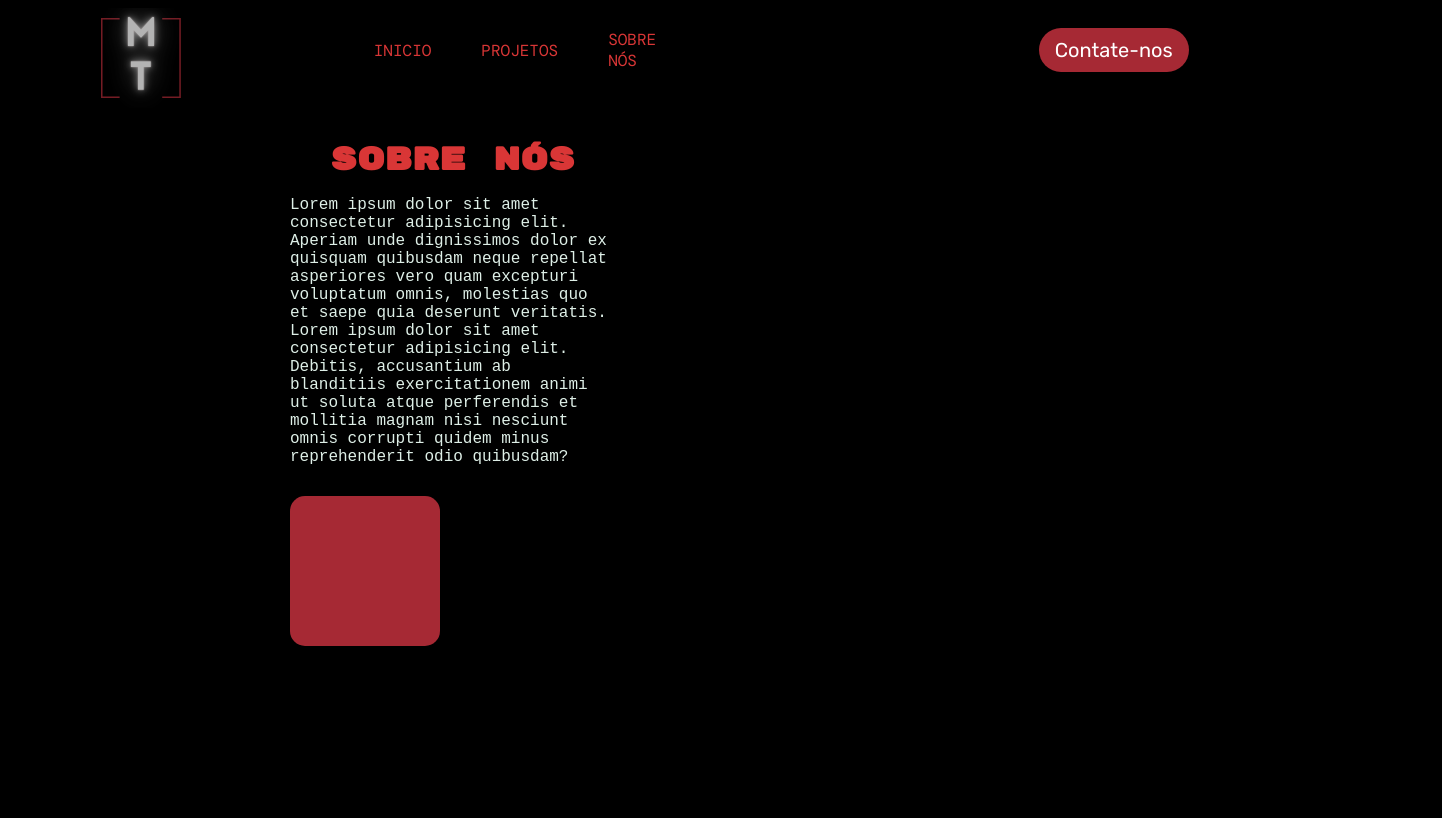
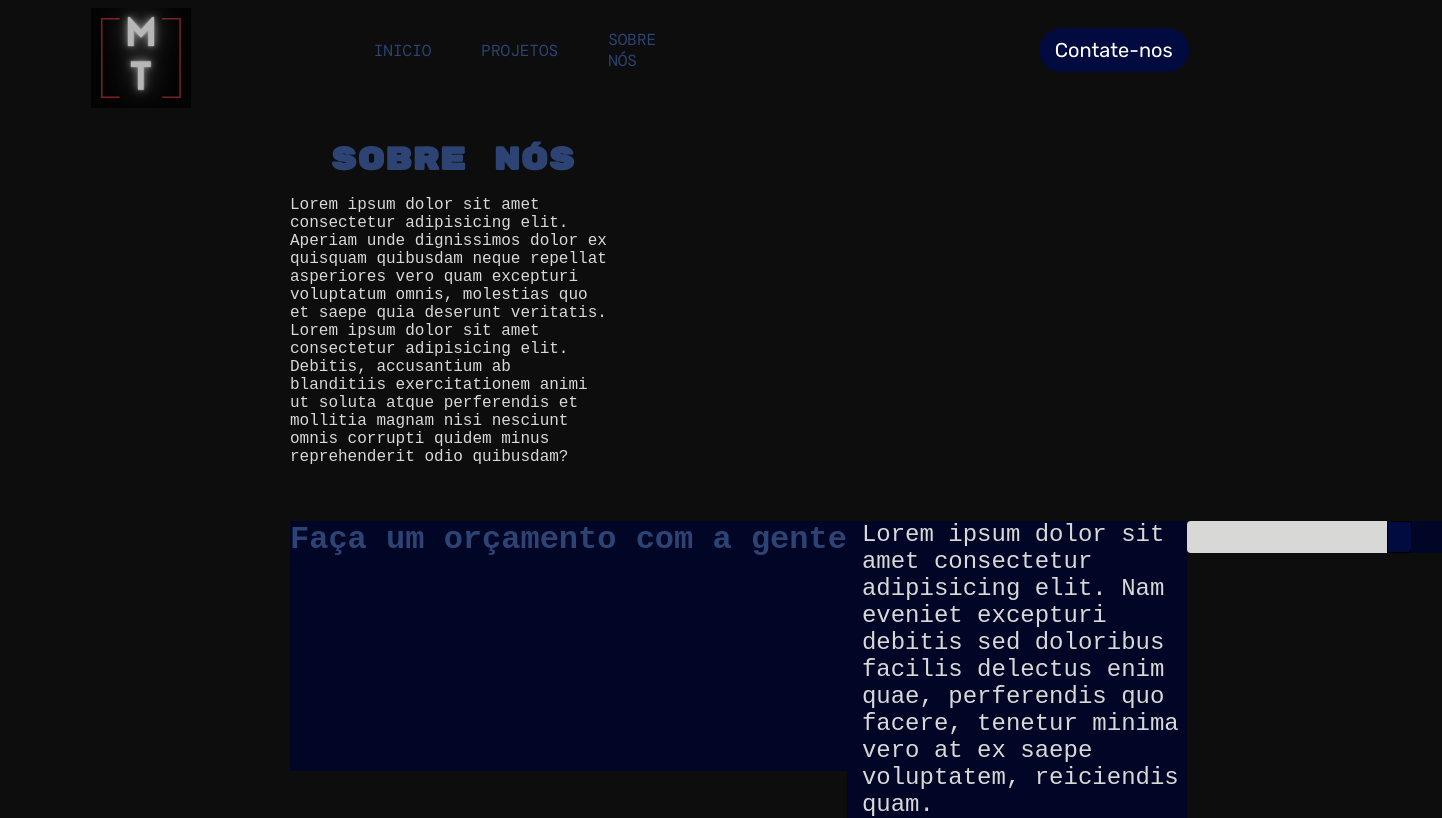
Before and after one commit to Thiago-Nnunes/Projeto_portifolio, a plain HTML site: page Portfólio/index.html in a window 1280 px wide. Shown: the whole page, 1442 px wide, since content can reach past the window. Drawn offline with nearby package versions, Linux system fonts and the light colour scheme; a web font is replaced by a local one.

Commit message:
começando o corpo do site por agr

```diff
--- a/Portfólio/index.html
+++ b/Portfólio/index.html
@@ -54,7 +54,18 @@
             </article>
         </section>
 
+        <div id="cadastro">
+            <h2>Faça um orçamento com a gente</h2>
+            <p>Lorem ipsum dolor sit amet consectetur adipisicing elit. Nam eveniet excepturi debitis sed doloribus facilis delectus enim quae, perferendis quo facere, tenetur minima vero at ex saepe voluptatem, reiciendis quam.</p>
 
+            <div id="input_cad">
+                <input type="text">
+
+                <button id="button_cad">
+
+                </button>
+            </div>
+        </div>
     </main>
 
     <footer>
--- a/Portfólio/style.css
+++ b/Portfólio/style.css
@@ -14,16 +14,17 @@
     --fonte-h1: 'Rubik Mono One',monospace;
     --fonte-corpo: 'M PLUS Code Latin', monospace;
 
-    --cor-botao:#A62934;
-    --cor-link:#D93636;
-    --cor-texto-corpo:#DEEFE7;
+    --cor-botao:#010B40;
+    --cor-link:#2C4373;
+    --cor-texto-corpo:#D8D9D7;
+    --cor-fundo-cad: #010626;
 } /* O :root serve para criação de variáveis*/
 
 *{
     max-width: 100%;
     margin: 0;
     padding: 0;
-    background-color: #000;
+    background-color: #0D0D0D;
 } /* essas configurações são feitas para zerar qualquer estilização que o navegador tenha por padrão*/
 
 header{
@@ -86,15 +87,16 @@ nav{
     width: 155px;
     height: 49px;
     font-size: 1.5rem;
-    background-color: #000;
-    border: 1px solid var(--cor-botao);
-    color: var(--cor-botao);
+    background-color: #0D0D0D;
+    border: 1px solid var(--cor-link);
+    color: var(--cor-link);
 }
 
 
 main{
     display: flex;
     justify-content: flex-start;
+    flex-wrap: wrap;
     font-family: var(--fonte-corpo);
     width: 700px;
     margin-left: auto;
@@ -105,6 +107,7 @@ main{
     display: flex;
     width: 700px;
     flex-direction: row;
+    margin-bottom: 25px;
 }
 
 #Sobre_nos p{
@@ -122,9 +125,56 @@ main{
     text-align: center;
 }
 
-#hexagono{
-    width: 150px;
-    height: 150px;
+#cadastro{
+    display: flex;
+    flex-direction: column;
+    flex-wrap: wrap;
+    width: 100%;
+    height: 250px;
+    color: var(--cor-texto-corpo);
+    background-color: var(--cor-fundo-cad);
+}
+
+#cadastro h2{
+    font-size: 2rem;
+    margin-bottom: 1rem;
+    text-align: center;
+    color: var(--cor-link);
+    background-color: var(--cor-fundo-cad);
+}
+
+#cadastro p{
+    font-size: 1.5rem;
+    width: 325px;
+    background-color: var(--cor-fundo-cad);
+    padding-left: 15px;
+}
+
+#input_cad{
+    display: flex;
+    align-content: flex-end;
+    flex-direction: row;
+    width: -375px;
+    padding-right: 30px;
+    justify-content:flex-end;
+    align-items: flex-end;
+    background-color: var(--cor-fundo-cad);
+}
+
+#input_cad input{
+    width: 200px;
+    height: 2rem;
+    padding-bottom: auto;
+    border: none;
+    border-radius: 4px 0px 0px 4px;
+    background-color: var(--cor-texto-corpo);
+
+}
+
+#button_cad{
+    width: 25px;
+    height: 2rem;
     background-color: var(--cor-botao);
-    border-radius: 15px;
+    border: 1px solid black;
+    border-radius: 0px 4px 4px 0px;
 }
--- a/portfólio/style.css
+++ b/portfólio/style.css
@@ -14,16 +14,17 @@
     --fonte-h1: 'Rubik Mono One',monospace;
     --fonte-corpo: 'M PLUS Code Latin', monospace;
 
-    --cor-botao:#A62934;
-    --cor-link:#D93636;
-    --cor-texto-corpo:#DEEFE7;
+    --cor-botao:#010B40;
+    --cor-link:#2C4373;
+    --cor-texto-corpo:#D8D9D7;
+    --cor-fundo-cad: #010626;
 } /* O :root serve para criação de variáveis*/
 
 *{
     max-width: 100%;
     margin: 0;
     padding: 0;
-    background-color: #000;
+    background-color: #0D0D0D;
 } /* essas configurações são feitas para zerar qualquer estilização que o navegador tenha por padrão*/
 
 header{
@@ -86,15 +87,16 @@ nav{
     width: 155px;
     height: 49px;
     font-size: 1.5rem;
-    background-color: #000;
-    border: 1px solid var(--cor-botao);
-    color: var(--cor-botao);
+    background-color: #0D0D0D;
+    border: 1px solid var(--cor-link);
+    color: var(--cor-link);
 }
 
 
 main{
     display: flex;
     justify-content: flex-start;
+    flex-wrap: wrap;
     font-family: var(--fonte-corpo);
     width: 700px;
     margin-left: auto;
@@ -105,6 +107,7 @@ main{
     display: flex;
     width: 700px;
     flex-direction: row;
+    margin-bottom: 25px;
 }
 
 #Sobre_nos p{
@@ -122,9 +125,56 @@ main{
     text-align: center;
 }
 
-#hexagono{
-    width: 150px;
-    height: 150px;
+#cadastro{
+    display: flex;
+    flex-direction: column;
+    flex-wrap: wrap;
+    width: 100%;
+    height: 250px;
+    color: var(--cor-texto-corpo);
+    background-color: var(--cor-fundo-cad);
+}
+
+#cadastro h2{
+    font-size: 2rem;
+    margin-bottom: 1rem;
+    text-align: center;
+    color: var(--cor-link);
+    background-color: var(--cor-fundo-cad);
+}
+
+#cadastro p{
+    font-size: 1.5rem;
+    width: 325px;
+    background-color: var(--cor-fundo-cad);
+    padding-left: 15px;
+}
+
+#input_cad{
+    display: flex;
+    align-content: flex-end;
+    flex-direction: row;
+    width: -375px;
+    padding-right: 30px;
+    justify-content:flex-end;
+    align-items: flex-end;
+    background-color: var(--cor-fundo-cad);
+}
+
+#input_cad input{
+    width: 200px;
+    height: 2rem;
+    padding-bottom: auto;
+    border: none;
+    border-radius: 4px 0px 0px 4px;
+    background-color: var(--cor-texto-corpo);
+
+}
+
+#button_cad{
+    width: 25px;
+    height: 2rem;
     background-color: var(--cor-botao);
-    border-radius: 15px;
+    border: 1px solid black;
+    border-radius: 0px 4px 4px 0px;
 }
```
Also changed, not shown: portfólio/index.html (+11 -0 lines), portfólio/favicon.ico.
